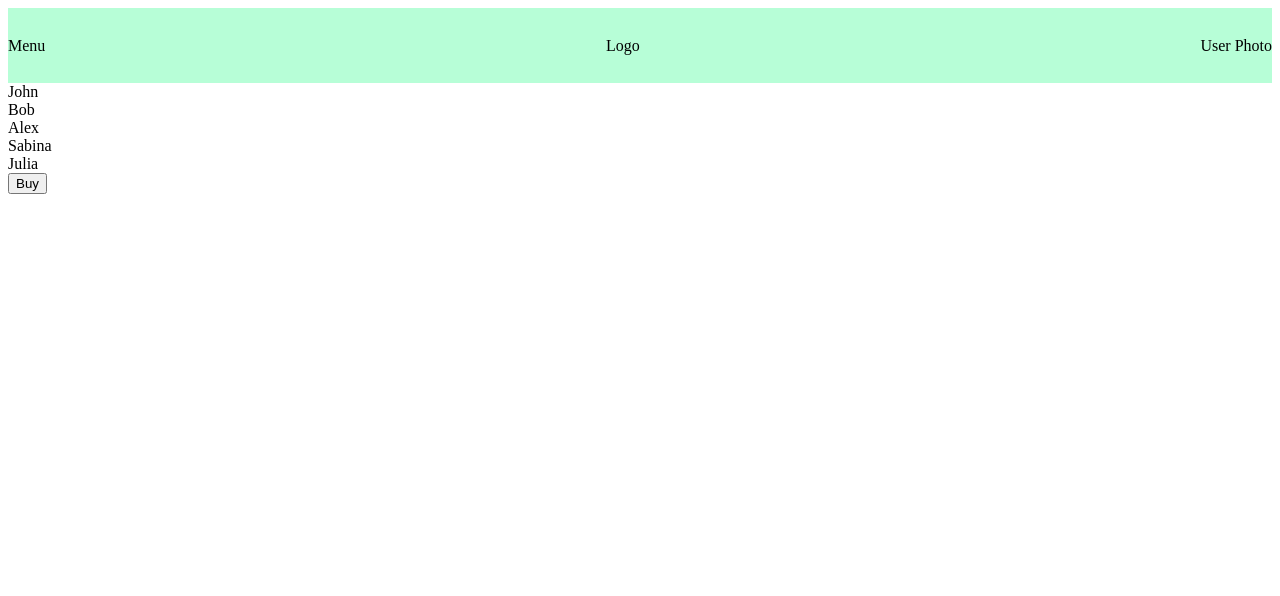
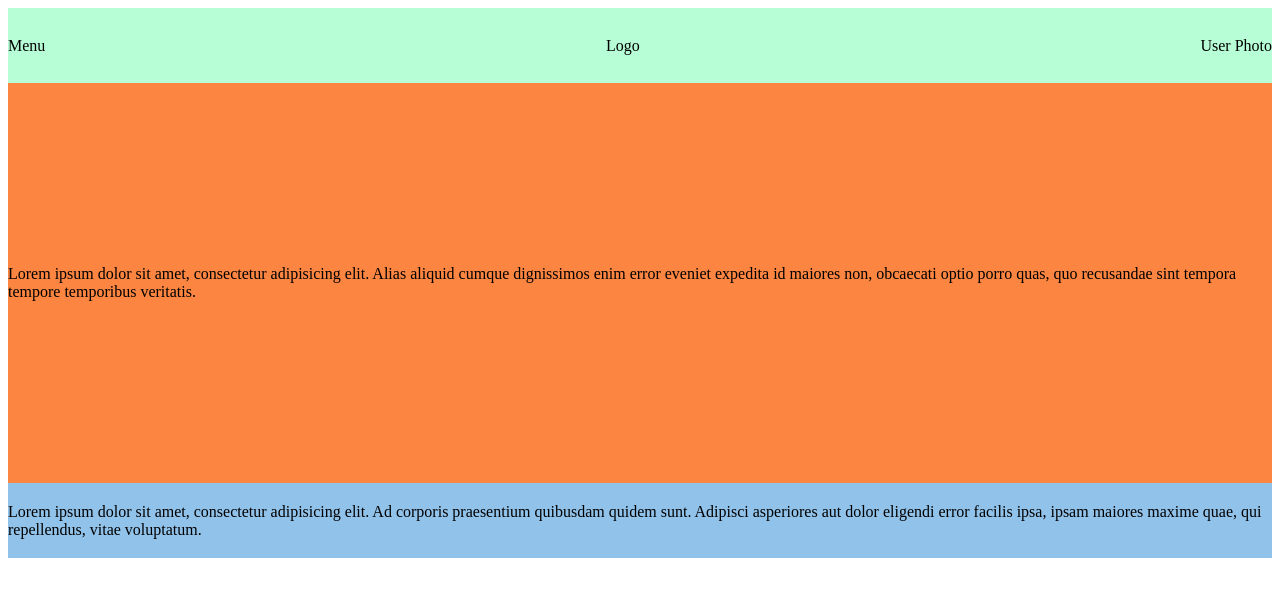
Before and after one commit to MadMachineGun/kazakov_react, a React (Create React App) app: page / in a window 1280 px wide. Shown: the top 596 px of the page. Built offline with nearby package versions, Linux system fonts and the light colour scheme.

Commit message:
kazakov_homework_40

```diff
--- a/src/App.js
+++ b/src/App.js
@@ -1,13 +1,13 @@
-import UserCard from "./components/UserCard";
-import CustomButton from "./components/CustomButton";
 import Header from "./components/Header/Header";
+import SideBar from "./components/SideBar/SideBar";
+import MainWrapper from "./components/MainWrapper/MainWrapper";
 
 function App() {
     return (
         <>
             <Header/>
-            <UserCard/>
-            <CustomButton/>
+            <SideBar/>
+            <MainWrapper/>
         </>
     );
 }
--- a/src/components/CustomButton.js
+++ /dev/null
@@ -1,7 +0,0 @@
-function CustomButton () {
-    return(
-        <button>Buy</button>
-    );
-}
-
-export default CustomButton;
--- /dev/null
+++ b/src/components/MainWrapper/MainWrapper.js
@@ -0,0 +1,11 @@
+import './mainwrapper.css';
+
+function MainWrapper() {
+    return (
+        <div className="mainwrapper">
+            <span>Lorem ipsum dolor sit amet, consectetur adipisicing elit. Ad corporis praesentium quibusdam quidem sunt. Adipisci asperiores aut dolor eligendi error facilis ipsa, ipsam maiores maxime quae, qui repellendus, vitae voluptatum.</span>
+        </div>
+    );
+}
+
+export default MainWrapper;
--- /dev/null
+++ b/src/components/MainWrapper/mainwrapper.css
@@ -0,0 +1,9 @@
+.mainwrapper {
+    width: 100%;
+    height: 75px;
+    margin: auto;
+    background: #91c2ea;
+    display: flex;
+    justify-content: space-between;
+    align-items: center;
+}
--- /dev/null
+++ b/src/components/SideBar/SideBar.js
@@ -0,0 +1,27 @@
+import './sidebar.css';
+
+
+function SideBar() {
+    return (
+        <div className="sidebar">
+            <span>Lorem ipsum dolor sit amet, consectetur adipisicing elit. Alias aliquid cumque dignissimos enim error eveniet expedita id maiores non, obcaecati optio porro quas, quo recusandae sint tempora tempore temporibus veritatis.</span>
+        </div>
+    );
+}
+export default SideBar;
+
+
+
+// const users = [{name: `John`, id: 1},{name: `Bob`, id: 2}, {name: `Alex`, id: 3}, {name: `Sabina`, id: 4},{name: `Julia`, id: 5}];
+//
+// function SideBar() {
+//     return (
+//         <>
+//             {
+//                 users.map(item => {
+//                     return <div key={item.id}>{item.name}</div>
+//                 })
+//             }
+//         </>
+//     );
+// }
--- /dev/null
+++ b/src/components/SideBar/sidebar.css
@@ -0,0 +1,8 @@
+.sidebar{
+    width: 100%;
+    height: 50vh;
+    background: rgba(252, 128, 58, 0.96);
+    display: flex;
+    justify-content: space-between;
+    align-items: center;
+}
--- a/src/components/UserCard.js
+++ /dev/null
@@ -1,16 +0,0 @@
-const users = [{name: `John`, id: 1},{name: `Bob`, id: 2}, {name: `Alex`, id: 3}, {name: `Sabina`, id: 4},{name: `Julia`, id: 5}];
-
-
-function UserCard() {
-    return (
-        <>
-            {
-                users.map(item => {
-                    return <div key={item.id}>{item.name}</div>
-                })
-            }
-        </>
-    );
-}
-
-export default UserCard;
```
Also changed, not shown: src/App.css (added, +38 -0 lines), src/components/usercard.css (deleted, +0 -8 lines).
